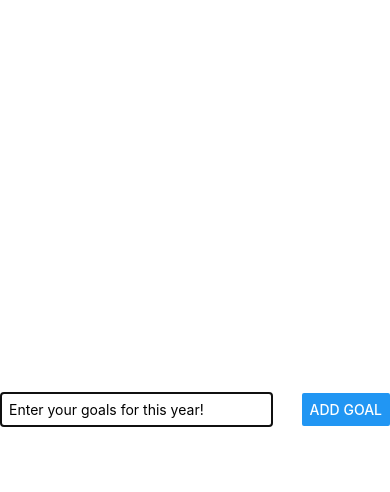
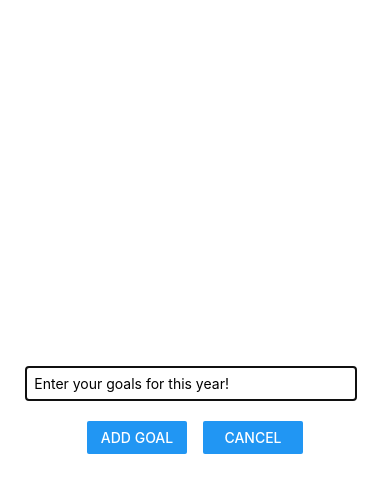
Before and after one commit to StefanoCutri/rn_todo_list, a React Native app: screen / in a window 390 px wide. Both pictures are taken after a click on the button "ADD NEW GOAL". Shown: the top 492 px of the page. Built offline with nearby package versions, Linux system fonts and the light colour scheme.

Commit message:
Modal functionality

```diff
--- a/App.js
+++ b/App.js
@@ -5,35 +5,43 @@ import { GoalItem } from "./components/GoalItem";
 
 export default function App() {
   const [goals, setGoals] = useState([]);
-  const [isModalVisible, setIsModalVisible] = useState(false)
+  const [isModalVisible, setIsModalVisible] = useState(false);
 
   const addGoal = (text) => {
-    setGoals((prev) => [
-      ...prev,
-      { text: text, id: Math.random().toString() },
-    ]);
+    setGoals((prev) => [...prev, { text: text, id: Math.random().toString() }]);
+    closeModal();
   };
 
   const onDeleteItem = (id) => {
-    const newGoals = goals.filter((goal) => goal.id !== id )
-    setGoals(newGoals)
-  }
+    const newGoals = goals.filter((goal) => goal.id !== id);
+    setGoals(newGoals);
+  };
 
   const showModal = () => {
-    setIsModalVisible(true)
-  }
+    setIsModalVisible(true);
+  };
+
+  const closeModal = () => {
+    setIsModalVisible(false);
+  };
 
   return (
     <View style={styles.container}>
-      <Button title="Add new goal" onPress={showModal}/>
-      {
-        isModalVisible && <GoalInput visible={isModalVisible} addGoal={addGoal} />
-      }
+      <Button title="Add new goal" onPress={showModal} />
+      {isModalVisible && (
+        <GoalInput
+          visible={isModalVisible}
+          addGoal={addGoal}
+          closeModal={closeModal}
+        />
+      )}
       {goals.length > 0 ? (
         <View style={styles.goalsContainer}>
           <FlatList
             data={goals}
-            renderItem={( {item} ) => <GoalItem item={item} onDeleteItem={onDeleteItem}/>}
+            renderItem={({ item }) => (
+              <GoalItem item={item} onDeleteItem={onDeleteItem} />
+            )}
             keyExtractor={(item) => item.id}
           />
         </View>
--- a/components/GoalInput.js
+++ b/components/GoalInput.js
@@ -1,7 +1,7 @@
 import React, { useState } from "react";
 import { Button, StyleSheet, TextInput, View, Modal } from "react-native";
 
-export const GoalInput = ({ addGoal, isModalOpen }) => {
+export const GoalInput = ({ addGoal, isModalOpen, closeModal }) => {
   const [text, setText] = useState("");
   const handleTextChange = (textInput) => {
     setText(textInput);
@@ -11,7 +11,7 @@ export const GoalInput = ({ addGoal, isModalOpen }) => {
     if (text.length > 0) {
       addGoal(text);
     }
-    setText('')
+    setText("");
   };
 
   return (
@@ -23,7 +23,14 @@ export const GoalInput = ({ addGoal, isModalOpen }) => {
           onChangeText={handleTextChange}
           value={text}
         />
+        <View style={{ flexDirection: "row", justifyContent: 'center' }}>
+          <View style={styles.button}>
             <Button title="Add Goal" onPress={handleAddGoal} />
+          </View>
+          <View style={styles.button}>
+            <Button title="Cancel" onPress={closeModal}/>
+          </View>
+        </View>
       </View>
     </Modal>
   );
@@ -32,8 +39,8 @@ export const GoalInput = ({ addGoal, isModalOpen }) => {
 const styles = StyleSheet.create({
   inpuContainer: {
     flex: 1,
-    flexDirection: "row",
-    justifyContent: "space-between",
+    flexDirection: "column",
+    justifyContent: "center",
     alignItems: "center",
     marginBottom: 24,
     borderBottomWidth: 1,
@@ -42,8 +49,13 @@ const styles = StyleSheet.create({
   textInput: {
     borderWidth: 1,
     borderColor: "#cccccc",
-    width: "70%",
+    width: "85%",
     marginRight: 8,
     padding: 8,
   },
+  button: {
+    width: 100,
+    marginHorizontal: 8,
+    marginTop: 20,
+  },
 });
```
Lines whose indentation alone changed are shown as unchanged.
